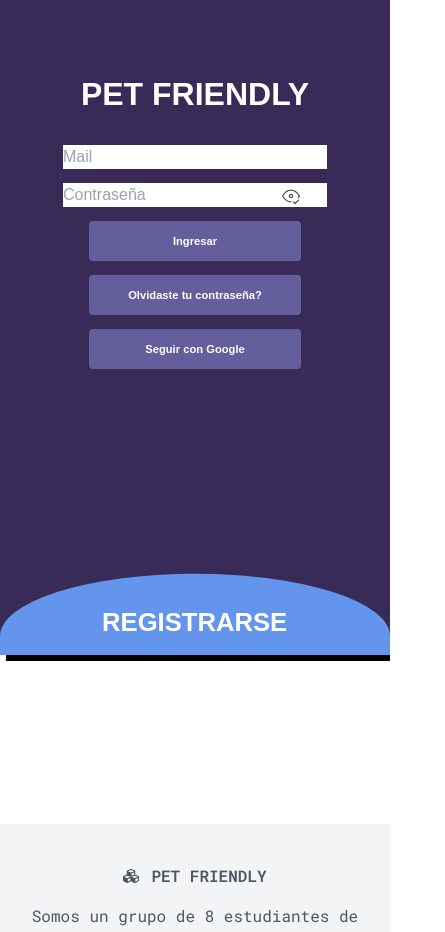
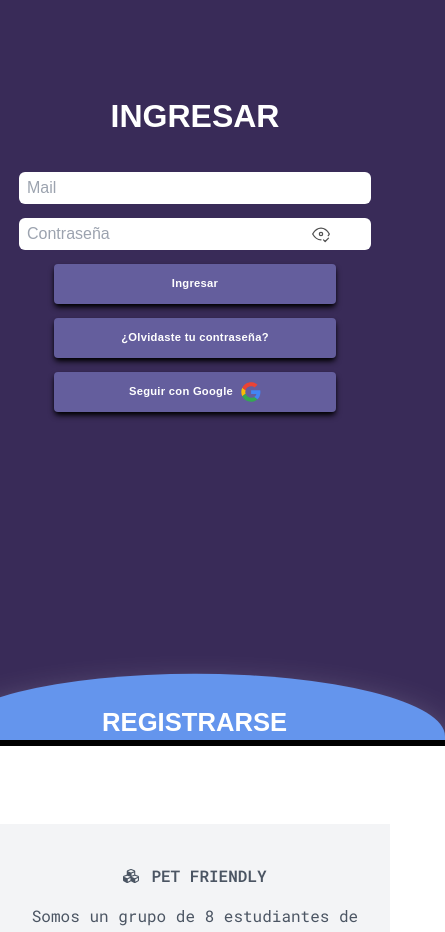
Before and after one commit to PetFriendlyUniverse/Henry-Pf, a React (Vite) app in the folder client/: page /login in a window 390 px wide. Shown: the part 220-1152 px from the top of the page, 445 px wide, since content can reach past the window. Built offline with nearby package versions, Linux system fonts and the light colour scheme; no server answers.

Commit message:
estilado de login

```diff
--- a/client/src/components/Login/Login.jsx
+++ b/client/src/components/Login/Login.jsx
@@ -9,6 +9,7 @@ import { useNavigate } from "react-router-dom";
 import close from "../../assets/general/close.svg";
 import closedEye from "../../assets/general/closedEye.svg";
 import openEye from "../../assets/general/openEye.svg";
+import google from "../../assets/socialmedia/google.svg";
 
 function Login() {
   const navigate = useNavigate();
@@ -247,11 +248,11 @@ function Login() {
           <div className={s.login}>
             <form onSubmit={handletSubmitLogin} className={s.form}>
               <label htmlFor={s["chk"]} aria-hidden="true">
-                PET FRIENDLY
+                INGRESAR
               </label>
               <div className="relative flex w-full justify-center">
                 <input
-                  className={s.input}
+                  className={`${s.input} rounded-md px-2 py-1  focus-visible:outline-offset-2`}
                   onChange={handleChangeLogin}
                   value={login.mail}
                   type="email"
@@ -262,7 +263,7 @@ function Login() {
               </div>
               <div className="relative flex w-full justify-center">
                 <input
-                  className={s.input}
+                  className={`${s.input} rounded-md px-2 py-1  focus-visible:outline-offset-2`}
                   onChange={handleChangeLogin}
                   value={login.password}
                   type={shown ? "text" : "password"}
@@ -272,18 +273,28 @@ function Login() {
                 />
 
                 <img
-                  className="absolute right-[10%] top-[3px] w-5"
+                  className="absolute right-10 top-[6px] w-5 "
                   onClick={switchShown}
                   src={shown ? closedEye : openEye}
                 />
               </div>
 
-              <button>Ingresar</button>
-              <button type="button" onClick={handleShowModal}>
-                Olvidaste tu contraseña?
+              <button className="tracking-wide  shadow-md shadow-black">
+                Ingresar
               </button>
-              <button type="button" onClick={handleClickGoogle}>
-                Seguir con Google
+              <button
+                type="button"
+                onClick={handleShowModal}
+                className="tracking-wide  shadow-md shadow-black"
+              >
+                ¿Olvidaste tu contraseña?
+              </button>
+              <button
+                type="button"
+                onClick={handleClickGoogle}
+                className="flex items-center justify-center gap-2 tracking-wide  shadow-md shadow-black"
+              >
+                Seguir con Google <img src={google} alt="" />
               </button>
               <div className={s.loginGoogle}>
                 <div className="relative w-full"></div>
@@ -291,7 +302,7 @@ function Login() {
             </form>
           </div>
           {/* ------------------------------------------  register   ----------------------------------------- */}
-          <div className={s.register}>
+          <div className={`${s.register} shadow-2xl shadow-white`}>
             <form className={s.form} onSubmit={handleSubmitRegister}>
               <label htmlFor={s["chk"]} aria-hidden="true">
                 REGISTRARSE
@@ -301,7 +312,7 @@ function Login() {
                 type="text"
                 name="user"
                 value={form.user}
-                className={s.input}
+                className={`${s.input} rounded-md px-2 py-1  focus-visible:outline-offset-2`}
                 placeholder="Usuario "
                 autoComplete="off"
                 required={true}
@@ -313,7 +324,7 @@ function Login() {
               )}
               <input
                 onChange={handleChange}
-                className={s.input}
+                className={`${s.input} rounded-md px-2 py-1  focus-visible:outline-offset-2`}
                 value={form.name}
                 type="text"
                 name="name"
@@ -329,7 +340,7 @@ function Login() {
               <input
                 onChange={handleChange}
                 value={form.lastname}
-                className={s.input}
+                className={`${s.input} rounded-md px-2 py-1  focus-visible:outline-offset-2`}
                 type="text"
                 name="lastname"
                 placeholder="Apellido "
@@ -343,7 +354,7 @@ function Login() {
               )}
               <input
                 onChange={handleChange}
-                className={s.input}
+                className={`${s.input} rounded-md px-2 py-1  focus-visible:outline-offset-2`}
                 value={form.mail}
                 type="email"
                 name="mail"
@@ -358,7 +369,7 @@ function Login() {
               )}
               <div className=" relative flex w-full justify-center">
                 <input
-                  className={s.input}
+                  className={`${s.input} rounded-md px-2 py-1  focus-visible:outline-offset-2`}
                   value={form.password}
                   onChange={handleChange}
                   type={shown ? "text" : "password"}
@@ -368,7 +379,7 @@ function Login() {
                   required={true}
                 />
                 <img
-                  className=" absolute right-[10%] top-[3px] w-5"
+                  className=" absolute right-10 top-[6px] w-5"
                   onClick={switchShown}
                   src={shown ? closedEye : openEye}
                 />
@@ -381,7 +392,7 @@ function Login() {
               <div className=" relative flex w-full justify-center">
                 <input
                   onChange={handleChangeRepeatPassword}
-                  className={s.input}
+                  className={`${s.input} rounded-md px-2 py-1  focus-visible:outline-offset-2`}
                   type={shown ? "text" : "password"}
                   name="repeatPassword"
                   value={repeatPassword}
@@ -390,7 +401,7 @@ function Login() {
                   required={true}
                 />
                 <img
-                  className=" absolute right-[10%] top-[3px] w-5"
+                  className="absolute right-10 top-[6px] w-5"
                   onClick={switchShown}
                   src={shown ? closedEye : openEye}
                 />
@@ -399,8 +410,12 @@ function Login() {
                 <p className="text-xs text-red-700">{`Las contraseñas no coinciden`}</p>
               )}
               <LinkButton component={"Registrate"} />
-              <button type="button" onClick={handleClickGoogle}>
-                Continuar con Google
+              <button
+                type="button"
+                onClick={handleClickGoogle}
+                className="flex items-center justify-center gap-2  shadow-md shadow-black"
+              >
+                Continuar con Google <img src={google} alt="" />
               </button>
             </form>
           </div>
--- a/client/src/components/Login/Login.module.css
+++ b/client/src/components/Login/Login.module.css
@@ -1,4 +1,4 @@
-@media (max-width: 800px){
+@media (max-width: 800px) {
   .main {
     position: absolute;
     top: 0px;
@@ -13,11 +13,20 @@
     overflow: hidden;
     transition: 1s;
     box-shadow: 6px 6px 0 black;
-
+  }
+  .form {
+    display: flex;
+    flex-direction: column;
+    gap: 14px;
+    padding: 24px;
+    height: 750px;
+    width: 80%;
+    align-items: center;
   }
 }
 
-@media (min-width: 801px){.main {
+@media (min-width: 801px) {
+  .main {
     position: absolute;
     top: 40px;
     font-family: "Poppins", sans-serif;
@@ -34,9 +43,78 @@
     overflow: hidden;
     transition: 1s;
     box-shadow: 6px 6px 0 black;
+  }
+  .form {
+    display: flex;
+    flex-direction: column;
+    gap: 14px;
+    padding: 24px;
+    height: 750px;
+    width: 80%;
+    align-items: center;
+  }
+}
+@media (max-width: 950px) {
+  .register {
+    display: flex;
+    justify-content: center;
+    background: #6495ed;
+    border-radius: 60% / 10%;
+    transform: translateY(-1%);
+    transition: 0.8s ease-in-out;
+  }
+}
+@media (max-width: 800px) {
+  .register {
+    display: flex;
+    justify-content: center;
+    background: #6495ed;
+    border-radius: 60% / 10%;
+    transform: translateY(-13%);
+    transition: 0.8s ease-in-out;
+  }
+  .form button {
+    width: 80%;
+    height: 40px;
+    color: #fff;
+    background: #645e9d;
+    font-size: 0.7rem;
+    font-weight: bold;
+    border: none;
+    border-radius: 4px;
+    cursor: pointer;
+    transition: 0.2s ease-in;
+  }
+  .input {
+    width: 100%;
+    /* margin: 4px; */
+  }
+  #chk:checked ~ .register {
+    transform: translateY(-95%);
+  }
+}
 
-}}
-
+@media (min-width: 801px) {
+  .form button {
+    width: 80%;
+    height: 40px;
+    color: #fff;
+    background: #645e9d;
+    font-size: 1rem;
+    font-weight: bold;
+    border: none;
+    border-radius: 4px;
+    cursor: pointer;
+    transition: 0.2s ease-in;
+  }
+  .input {
+    width: 80%;
+    /* margin: 4px; */
+  }
+  #chk:checked ~ .register {
+    transform: translateY(-80%);
+  }
+}
 
 .main:focus {
   outline: none;
@@ -46,28 +124,6 @@
   transition: 0.5s;
   box-shadow: 6px 6px 0 #fbc638;
 }
-@media (max-width: 800px){
-  .form {
-  display: flex;
-  flex-direction: column;
-  gap: 14px;
-  padding: 24px;
-  height: 750px;
-  width: 80%;
-  align-items: center;
-}}
-
-@media (min-width: 801px){
-  .form {
-  display: flex;
-  flex-direction: column;
-  gap: 14px;
-  padding: 24px;
-  height: 750px;
-  width: 80%;
-  align-items: center;
-}}
-
 
 /*checkbox to switch from sign up to login*/
 #chk {
@@ -104,30 +160,11 @@ label {
 }
 
 /*Register*/
-@media (max-width:800px){
-  .register {
-  display: flex;
-  justify-content: center;
-  background: #6495ed;
-  border-radius: 60% / 10%;
-  transform: translateY(-13%);
-  transition: 0.8s ease-in-out;
-}}
-
-@media (max-width:950px){
-  .register {
-  display: flex;
-  justify-content: center;
-  background: #6495ed;
-  border-radius: 60% / 10%;
-  transform: translateY(-1%);
-  transition: 0.8s ease-in-out;
-}}
 
 .register {
   display: flex;
   position: relative;
-  top: -70px;
+  top: -45px;
   justify-content: center;
   background: #6495ed;
   border-radius: 60% / 10%;
@@ -145,17 +182,6 @@ label {
   transform: scale(0.8);
 }
 
-@media (max-width:800px){#chk:checked ~ .register {
-  transform: translateY(-95%);
-}}
-@media (min-width:801px){
-  #chk:checked ~ .register {
-    transform: translateY(-85%);
-  }
-}
-
-
-
 #chk:checked ~ .register label {
   transform: scale(1);
   margin: 0%;
@@ -166,66 +192,25 @@ label {
   margin: 5% 0 5%;
 }
 
-
-@media (max-width:800px){
-  .form button {
-
-    width: 80%;
-    height: 40px;
-    color: #fff;
-    background: #645e9d;
-    font-size: 0.7rem;
-    font-weight: bold;
-    border: none;
-    border-radius: 4px;
-    cursor: pointer;
-    transition: 0.2s ease-in;
-  }
-}
-
-@media (min-width:801px){
-  .form button {
-  width: 80%;
-  height: 40px;
-  color: #fff;
-  background: #645e9d;
-  font-size: 1rem;
-  font-weight: bold;
-  border: none;
-  border-radius: 4px;
-  cursor: pointer;
-  transition: 0.2s ease-in;
-}}
-
-
 .form button:hover {
   background-color: #645e9d;
 }
 
-@media (max-width:800px){
-.input {
-  width: 100%;
-  /* margin: 4px; */
+/* modal */
+@keyframes modalBGanimation {
+  from {
+    opacity: 0;
+  }
+  to {
+    opacity: 0.6;
   }
 }
-
-@media (min-width:801px){
-  .input {
-    width: 80%;
-    /* margin: 4px; */
-}
-}
-
-/* modal */
-@keyframes modalBGanimation{
-  from{
-    opacity: 0;
-  }
-  to{
-    opacity: .6;
-  }
-}
-.modalBG{
+.modalBG {
   animation-name: modalBGanimation;
   animation-duration: 300ms;
 }
+
+.main {
+  width: 500px;
+  max-height: 760px;
+}
```
Lines whose indentation alone changed are shown as unchanged.
